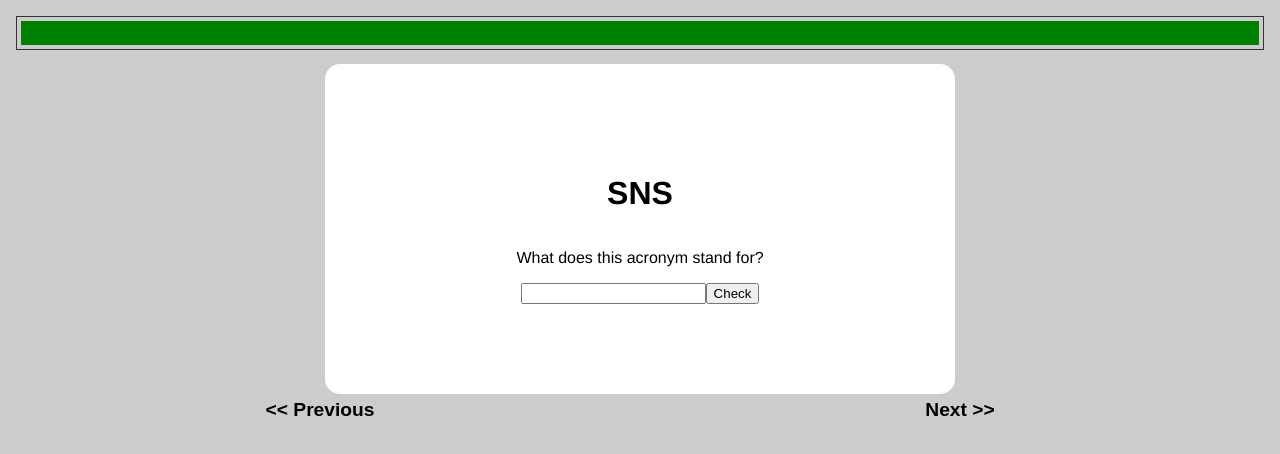
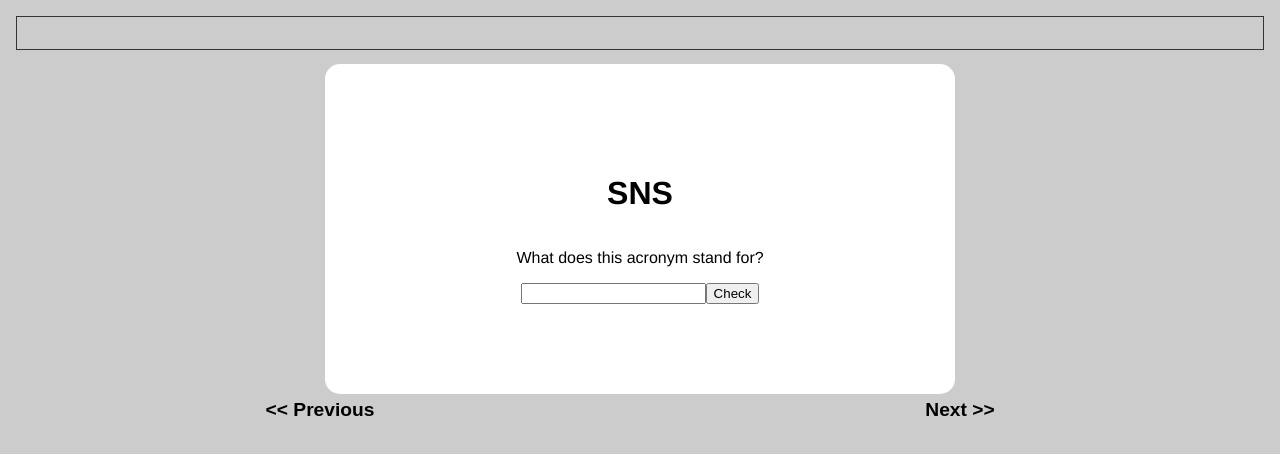
Before and after one commit to dana-ciocan/acronym-test, a Vue app: page / in a window 1280 px wide. Shown: the top 454 px of the page. Built offline with nearby package versions, Linux system fonts and the light colour scheme.

Commit message:
Add styles for zero width

```diff
--- a/src/components/Progress/Progress.vue
+++ b/src/components/Progress/Progress.vue
@@ -46,6 +46,9 @@ export default defineComponent({
   height: 1.5rem;
 }
 
+.progress-bar.progress-0 {
+  width: 0%;
+}
 .progress-bar.progress-10 {
   width: 10%;
 }
```
